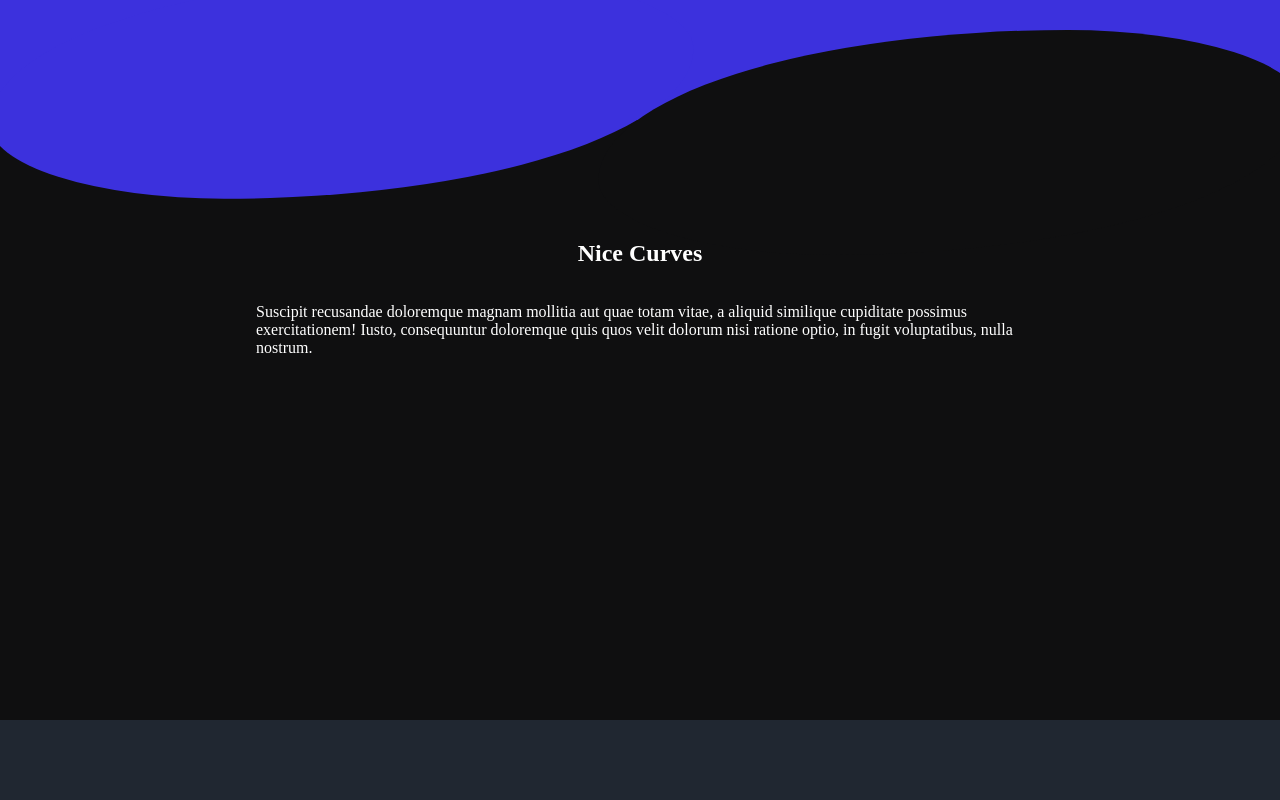
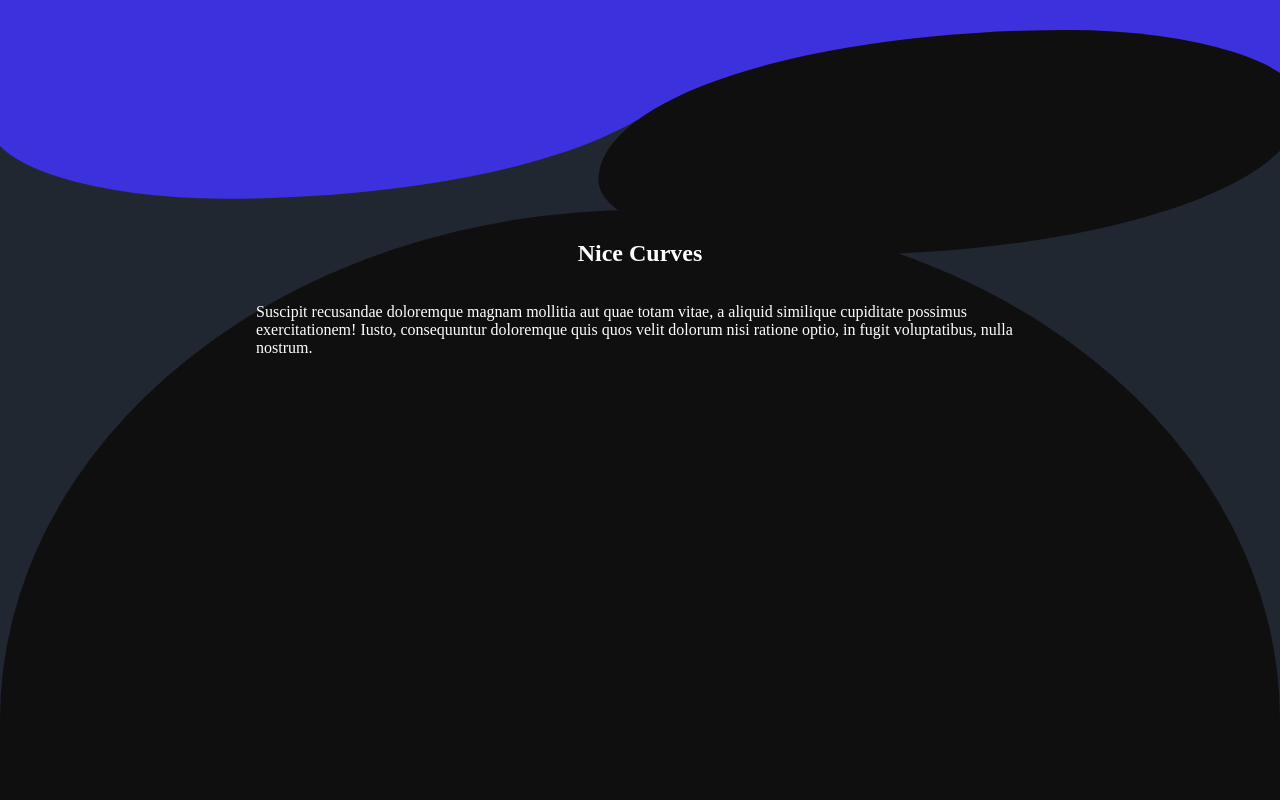
Before and after one commit to gauravsoti1/display-curves, a website built with Parcel: page index.html in a window 1280 px wide. Shown: the part 480-1280 px from the top of the page. Built offline with nearby package versions, Linux system fonts and the light colour scheme.

Commit message:
bubble using css Added bad bubble using css

```diff
--- a/index.html
+++ b/index.html
@@ -19,7 +19,7 @@
       </p>
       <div class="curve"></div>
     </section>
-    <section class="dark">
+    <section class="bubble">
       <h1>Nice Curves</h1>
       <p>
         Suscipit recusandae doloremque magnam mollitia aut quae totam vitae, a
@@ -28,7 +28,7 @@
         fugit voluptatibus, nulla nostrum.
       </p>
     </section>
-    <section>
+    <section class="dark">
       <h1>Nice Curves</h1>
       <p>
         Sapiente, voluptas architecto. Aut repellendus iure hic maxime nesciunt,
--- a/src/main.css
+++ b/src/main.css
@@ -65,3 +65,15 @@ section {
   transform: translate(-1.5%, 35%);
   z-index: 1;
 }
+
+.bubble::after {
+  content: "";
+  border-top-left-radius: 50% 100%;
+  border-top-right-radius: 50% 100%;
+  position: absolute;
+  bottom: 0;
+  height: 85%;
+  width: 100%;
+  background-color: var(--dark);
+  z-index: -1;
+}
```
